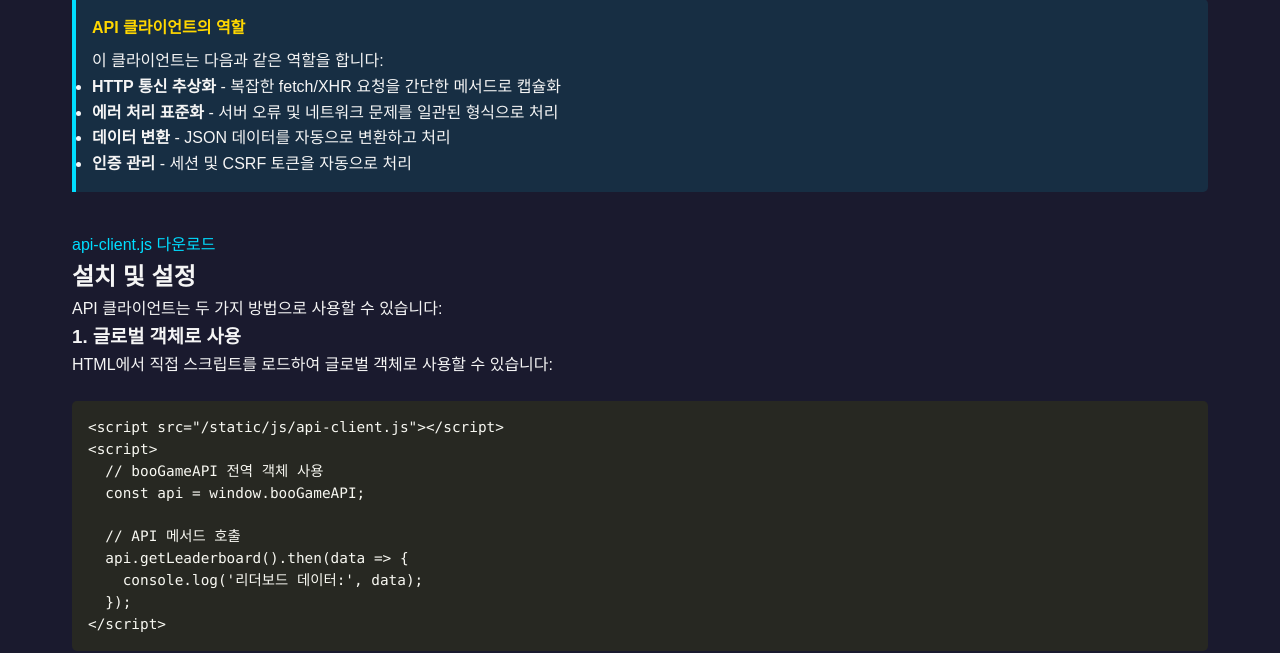
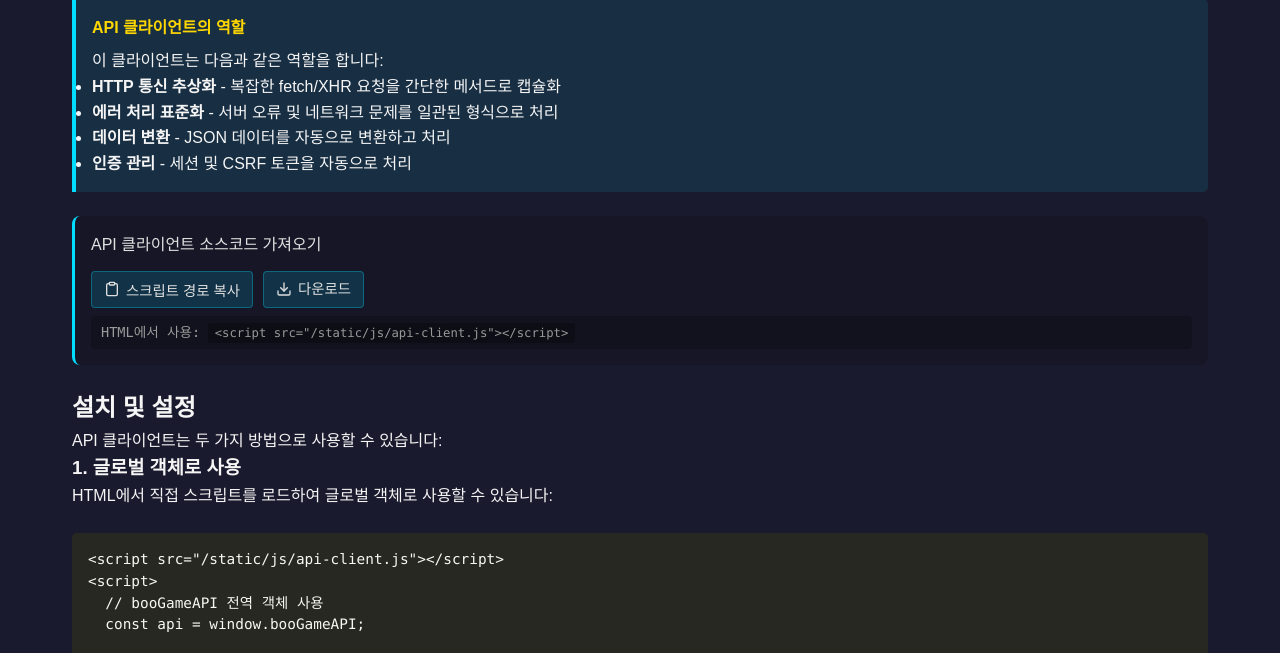
Before and after one commit to RRT3333/Boo-Game, a Django app: template developer/templates/developer/api-client-docs.html in a window 1280 px wide. Shown: the part 312-965 px from the top of the page. Run offline with Django 5.2, Linux system fonts and the light colour scheme; the template is opened without the code that fills it, so the values that code supplies are empty.

Commit message:
fix: boo-api docs 수정

```diff
--- a/developer/static/css/api-client.css
+++ b/developer/static/css/api-client.css
@@ -81,15 +81,89 @@
     font-size: 0.8em;
 }
 
+.code-utility-container {
+    margin: 1.5rem 0;
+    padding: 1rem;
+    background-color: rgba(0, 0, 0, 0.15);
+    border-radius: 8px;
+    border-left: 3px solid #00DDFF;
+}
+
+.code-utility-title {
+    margin-bottom: 0.8rem;
+    color: #e0e0e0;
+    font-size: 1rem;
+    font-weight: 500;
+}
+
+.utility-buttons {
+    display: flex;
+    flex-wrap: wrap;
+    gap: 10px;
+}
+
+.utility-btn {
+    display: inline-flex;
+    align-items: center;
+    padding: 6px 12px;
+    font-size: 0.9rem;
+    color: #e0e0e0;
+    background-color: rgba(0, 221, 255, 0.15);
+    border: 1px solid rgba(0, 221, 255, 0.3);
+    border-radius: 4px;
+    cursor: pointer;
+    text-decoration: none;
+    transition: all 0.2s ease;
+}
+
+.utility-btn:hover {
+    background-color: rgba(0, 221, 255, 0.25);
+    text-decoration: none;
+}
+
+.utility-btn i,
+.utility-btn svg {
+    margin-right: 6px;
+    font-size: 0.9rem;
+}
+
+.filepath {
+    display: block;
+    margin-top: 8px;
+    font-family: monospace;
+    font-size: 0.85rem;
+    color: #999;
+    background-color: rgba(0, 0, 0, 0.2);
+    padding: 6px 10px;
+    border-radius: 4px;
+    word-break: break-all;
+}
+
 .download-link {
     display: inline-block;
-    margin-top: 1rem;
-    color: var(--primary);
+    margin: 0;
+    color: #00DDFF;
     text-decoration: none;
+    font-size: 0.9rem;
 }
 
 .download-link:hover {
     text-decoration: underline;
+}
+
+.download-container {
+    text-align: center;
+    margin: 2rem 0;
+    padding: 2rem;
+    background-color: rgba(0, 0, 0, 0.2);
+    border-radius: 8px;
+    border: 1px dashed rgba(0, 221, 255, 0.4);
+}
+
+.download-title {
+    margin-bottom: 1rem;
+    color: #00DDFF;
+    font-size: 1.2rem;
 }
 
 .notes {
--- a/developer/templates/developer/api-client-docs.html
+++ b/developer/templates/developer/api-client-docs.html
@@ -6,7 +6,8 @@
 {% block header_subtitle %}프론트엔드 개발자를 위한 JavaScript API 인터페이스{% endblock %}
 
 {% block extra_css %}
-<link rel="stylesheet" href="/static/css/api-client.css">
+{% load static %}
+<link rel="stylesheet" href="{% static 'css/api-client.css' %}">
 {% endblock %}
 
 {% block content %}
@@ -24,9 +25,32 @@
             <li><strong>인증 관리</strong> - 세션 및 CSRF 토큰을 자동으로 처리</li>
         </ul>
     </div>
+</section>
 
-    <a href="/static/js/api-client.js" class="download-link" download>api-client.js 다운로드</a>
-</section>
+<!-- 코드 유틸리티 컨테이너로 변경 -->
+<div class="code-utility-container">
+    <div class="code-utility-title">API 클라이언트 소스코드 가져오기</div>
+    <div class="utility-buttons">
+        <button class="utility-btn copy-path" data-path="/static/js/api-client.js">
+            <svg xmlns="http://www.w3.org/2000/svg" width="16" height="16" viewBox="0 0 24 24" fill="none" stroke="currentColor" stroke-width="2" stroke-linecap="round" stroke-linejoin="round">
+                <path d="M16 4h2a2 2 0 0 1 2 2v14a2 2 0 0 1-2 2H6a2 2 0 0 1-2-2V6a2 2 0 0 1 2-2h2"></path>
+                <rect x="8" y="2" width="8" height="4" rx="1" ry="1"></rect>
+            </svg>
+            스크립트 경로 복사
+        </button>
+        <a href="{% static 'js/api-client.js' %}" class="utility-btn" download>
+            <svg xmlns="http://www.w3.org/2000/svg" width="16" height="16" viewBox="0 0 24 24" fill="none" stroke="currentColor" stroke-width="2" stroke-linecap="round" stroke-linejoin="round">
+                <path d="M21 15v4a2 2 0 0 1-2 2H5a2 2 0 0 1-2-2v-4"></path>
+                <polyline points="7 10 12 15 17 10"></polyline>
+                <line x1="12" y1="15" x2="12" y2="3"></line>
+            </svg>
+            다운로드
+        </a>
+    </div>
+    <div class="filepath">
+        HTML에서 사용: <code>&lt;script src="/static/js/api-client.js"&gt;&lt;/script&gt;</code>
+    </div>
+</div>
 
 <section id="setup">
     <h2>설치 및 설정</h2>
@@ -354,3 +378,28 @@ fetch('/api/endpoint/', {
 <p>Boo 게임 API 클라이언트 <span class="version-tag">v1.0.0</span></p>
 <a href="{% url 'developer:index' %}" class="btn btn-primary mt-3" style="background-color: #00DDFF; color: white; text-decoration: none; padding: 8px 16px; border-radius: 5px; display: inline-block; margin-top: 10px;">개발자 허브로 돌아가기</a>
 {% endblock %}
+
+{% block extra_js %}
+<script>
+document.addEventListener('DOMContentLoaded', function() {
+    // 복사 버튼 기능
+    const copyPathBtn = document.querySelector('.copy-path');
+    if (copyPathBtn) {
+        copyPathBtn.addEventListener('click', function() {
+            const path = this.getAttribute('data-path');
+            navigator.clipboard.writeText(path).then(() => {
+                // 복사 성공 시 버튼 텍스트 임시 변경
+                const originalText = this.innerHTML;
+                this.innerHTML = '<svg xmlns="http://www.w3.org/2000/svg" width="16" height="16" viewBox="0 0 24 24" fill="none" stroke="currentColor" stroke-width="2" stroke-linecap="round" stroke-linejoin="round"><polyline points="20 6 9 17 4 12"></polyline></svg> 복사됨!';
+
+                setTimeout(() => {
+                    this.innerHTML = originalText;
+                }, 2000);
+            }).catch(err => {
+                console.error('경로 복사 실패:', err);
+            });
+        });
+    }
+});
+</script>
+{% endblock %}
```
